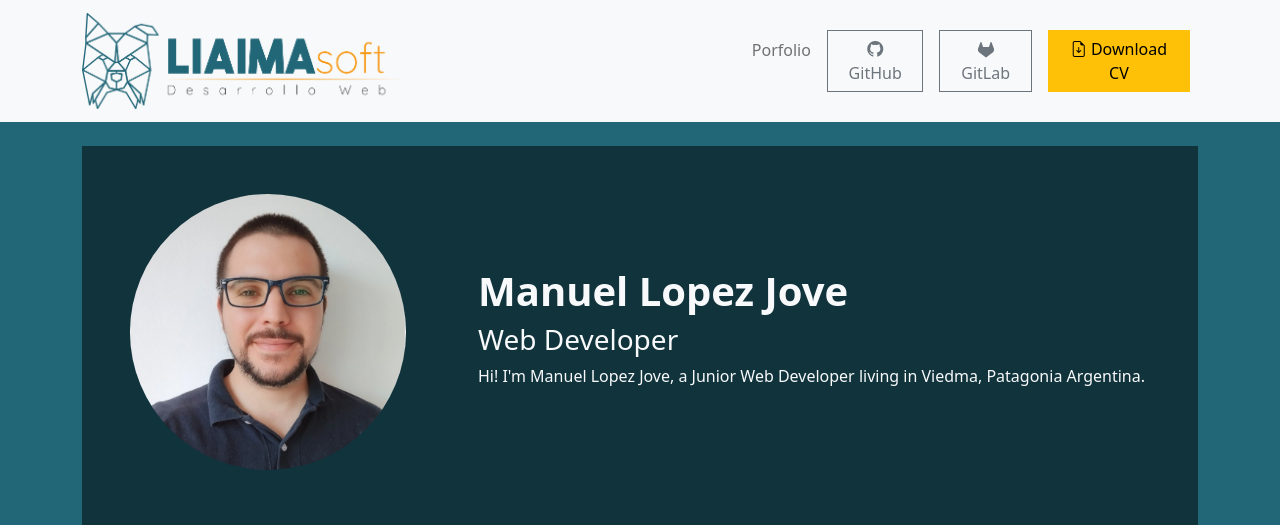
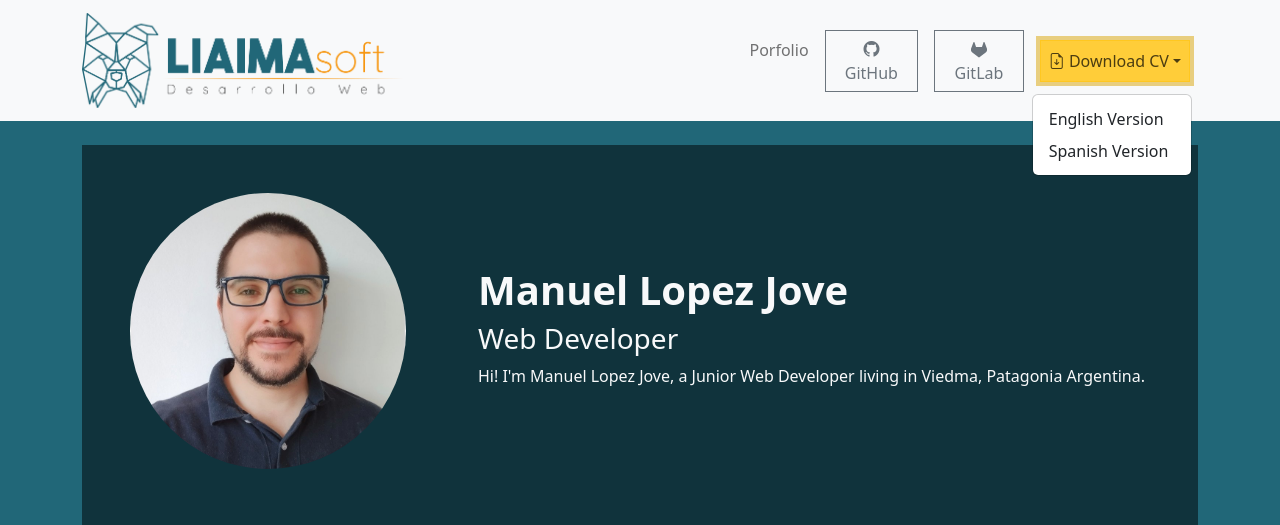
Before and after one commit to liaima/web, a Django app: page / in a window 1280 px wide, after a click on "Download CV". Shown: the top 525 px of the page. Run offline with Django 4.2, Linux system fonts and the light colour scheme; data that the repository does not hold is empty; parts of the project's set-up code (start-up, migrations or seed data) failed here and were passed over; some libraries are stand-ins or nearby versions.

Commit message:
view cv on modal

```diff
--- a/backend/porfolio/templates/partials/_navbar.html
+++ b/backend/porfolio/templates/partials/_navbar.html
@@ -23,10 +23,55 @@
             GitLab
           </a>
         </li>
-        <li class="nav-item d-flex align-items-center px-2">
-          <a class="btn btn-warning btn-md rounded-0" href="https://raw.githubusercontent.com/liaima/liaima/main/CV_ES.pdf" target="_blank"><i class="bi bi-file-earmark-arrow-down"></i> Download CV</a>
+        <li class="nav-item dropdown d-flex align-items-center px-2">
+          <a class="btn btn-warning btn-md rounded-0 nav-link dropdown-toggle" data-bs-toggle="dropdown" href="#" role="button" aria-expanded="false"><i class="bi bi-file-earmark-arrow-down"></i> Download CV</a>
+          <ul class="dropdown-menu">
+            <li><a class="dropdown-item" id="btn-cv-en" href="#">English Version</a></li>
+            <li><a class="dropdown-item" id="btn-cv-es" href="#">Spanish Version</a></li>
+          </ul>
         </li>
       </ul>
     </div>
   </div>
 </nav>
+
+<div class="modal fade" id="cvModal" tabindex="-1" aria-labelledby="cvModalLabel" aria-hidden="true">
+  <div class="modal-dialog modal-xl">
+    <div class="modal-content">
+      <div class="modal-header">
+        <h1 class="modal-title fs-5 text-secondary" id="cvModalLabel">My Rersume</h1>
+        <button type="button" class="btn-close" data-bs-dismiss="modal" aria-label="Close"></button>
+      </div>
+      <div id="cvModalBody" class="modal-body">
+        <embed id="resumePdf" src="" width="100%" height="300"></embed>
+      </div>
+      <div class="modal-footer">
+        <button type="button" class="btn btn-secondary" data-bs-dismiss="modal">Close</button>
+      </div>
+    </div>
+  </div>
+</div>
+
+<script>
+  const cvModal = new bootstrap.Modal('#cvModal');
+  function loadResume(version = 'EN'){
+    let src = ""
+    if(version == 'EN'){
+      src = "{% static 'docs/CV_EN.pdf' %}";
+    } else if(version == 'ES'){
+      src = "{% static 'docs/CV_ES.pdf' %}";
+    }
+    cvModal.toggle();
+    const embed = document.getElementById('resumePdf');
+    embed.src = src;
+    embed.height = 70 * window.innerHeight / 100 ;
+  }
+  document.addEventListener("DOMContentLoaded", () => {
+    document.getElementById('btn-cv-en').addEventListener('click', () => {
+      loadResume('EN')
+    })
+    document.getElementById('btn-cv-es').addEventListener('click', () => {
+      loadResume('ES')
+    })
+  })
+</script>
```
Also changed, not shown: 2 other files.
